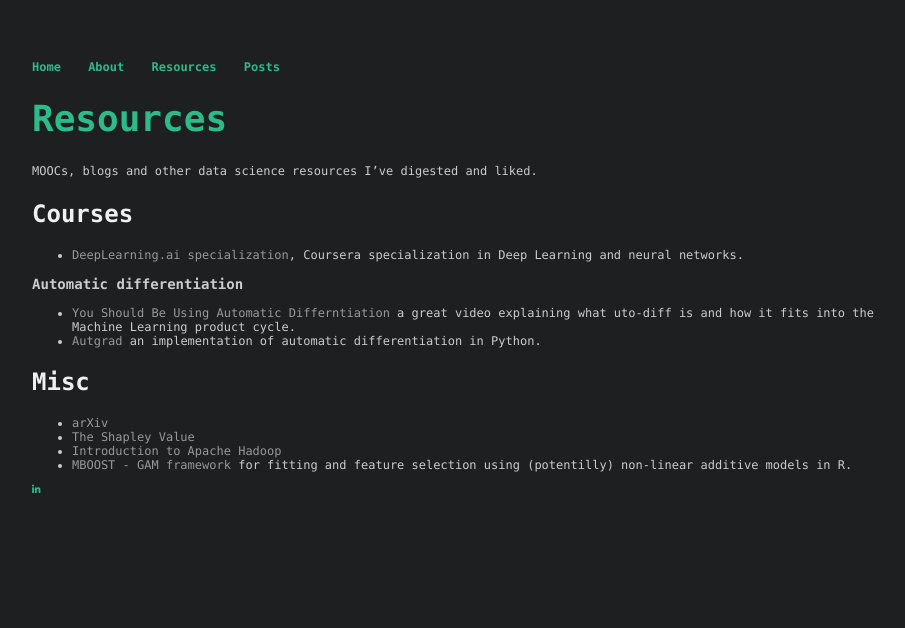
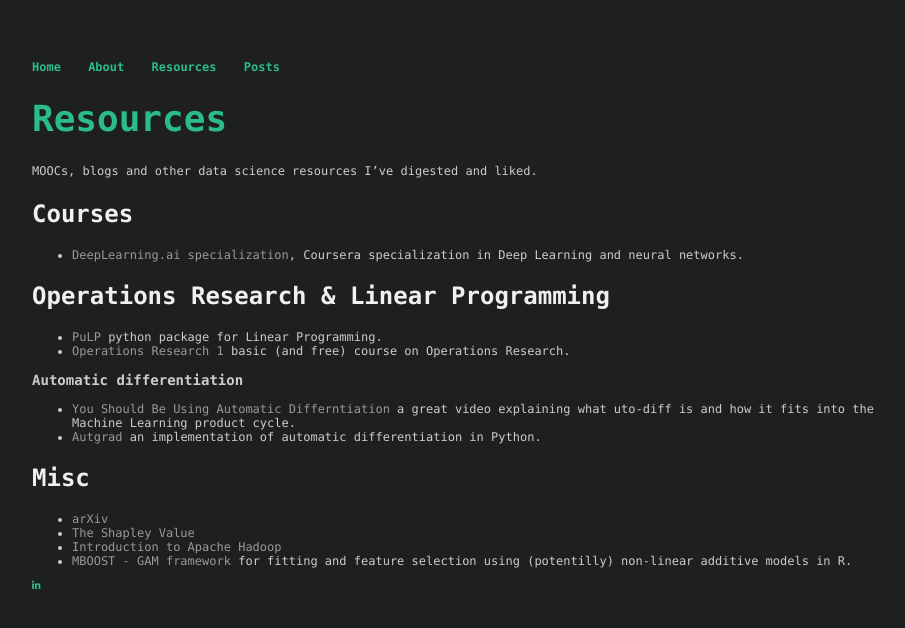
Before and after one commit to rasmusvelling/rasmusvelling.github.io, a Jekyll site: the page built from resources/index.md, in a window 1280 px wide. Shown: the top 628 px of the page, without its empty margins (160-1065 px from the left). Built offline with Jekyll 4.4.1, drawn with Linux system fonts in a browser that asks for light colours; nearby versions of some CDN libraries; our own code applies the rules of GitHub Pages for plain Markdown files.

Commit message:
Update index.md
opearations research

```diff
--- a/resources/index.md
+++ b/resources/index.md
@@ -3,6 +3,10 @@
 
 ## Courses
 - [DeepLearning.ai specialization](https://www.coursera.org/specializations/deep-learning), Coursera specialization in Deep Learning and neural networks.
+
+## Operations Research & Linear Programming
+- [PuLP](https://coin-or.github.io/pulp/) python package for Linear Programming.
+- [Operations Research 1](https://www.coursera.org/learn/operations-research-modeling) basic (and free) course on Operations Research.
 
 ### Automatic differentiation
 
```
